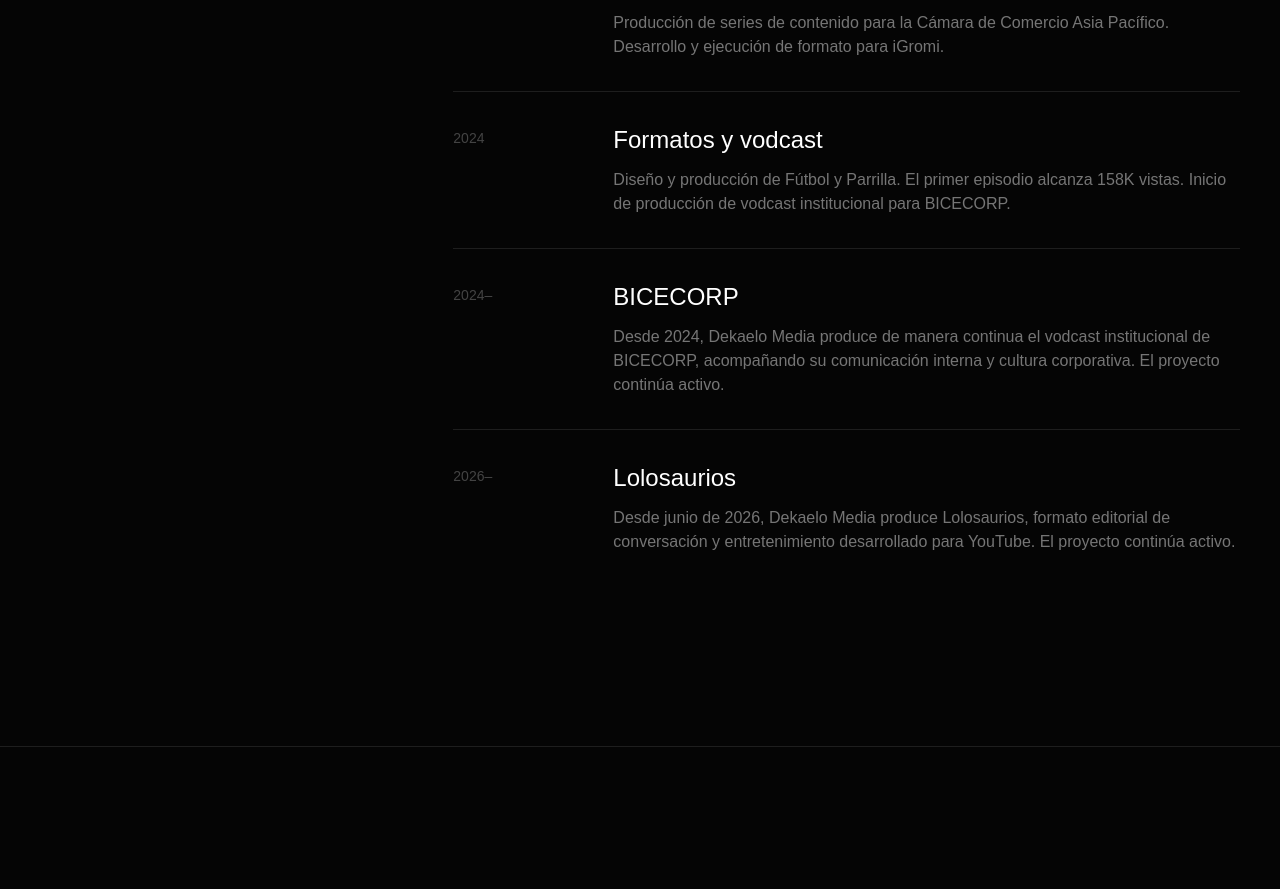
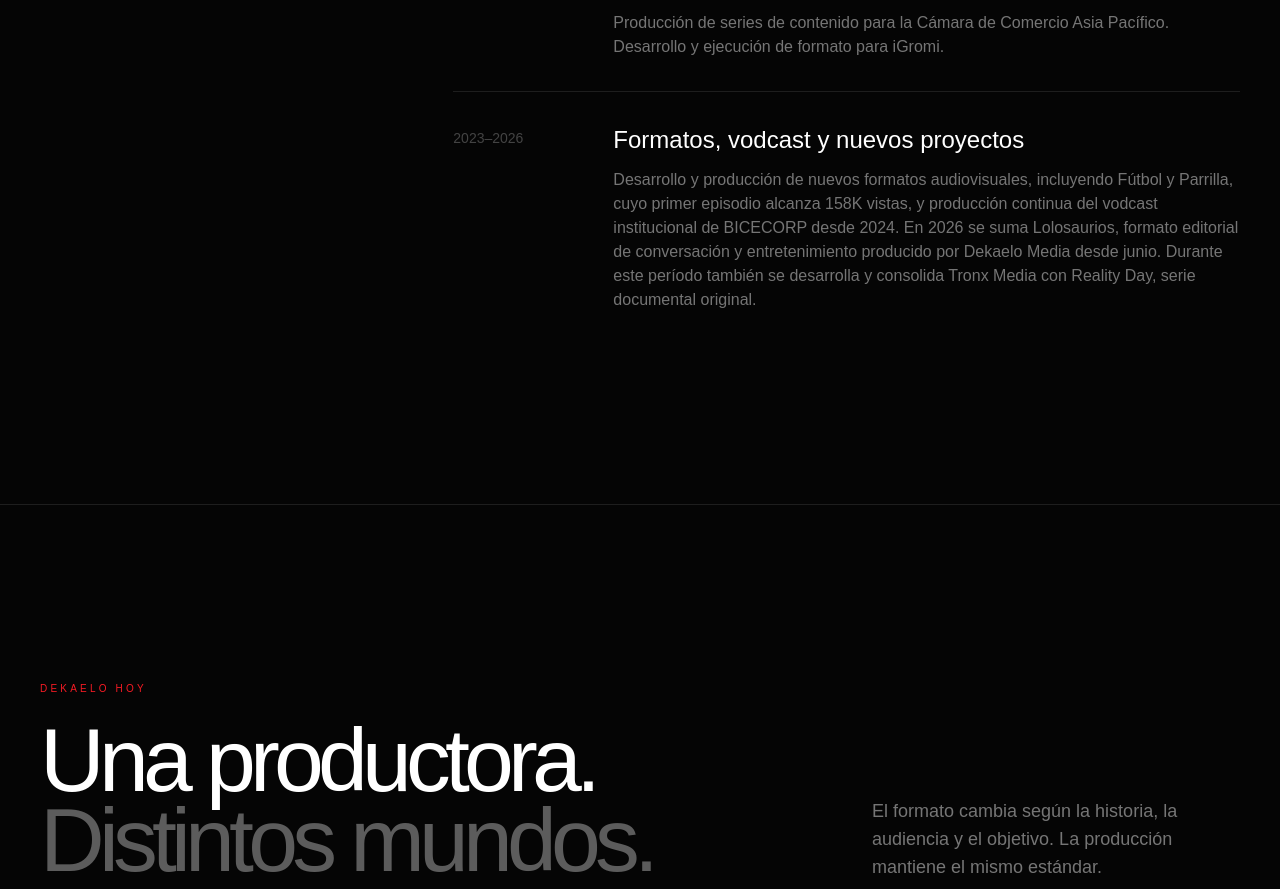
Before and after one commit to TronxGroup/Dekaelo-Media, a Next.js app: page /quienes-somos in a window 1280 px wide. Shown: the part 2800-3689 px from the top of the page. Built offline with nearby package versions, Linux system fonts and the light colour scheme.

Commit message:
Update page.tsx

```diff
--- a/app/quienes-somos/page.tsx
+++ b/app/quienes-somos/page.tsx
@@ -29,19 +29,9 @@ const milestones = [
     text: "Producción de series de contenido para la Cámara de Comercio Asia Pacífico. Desarrollo y ejecución de formato para iGromi.",
   },
   {
-    year: "2024",
-    title: "Formatos y vodcast",
-    text: "Diseño y producción de Fútbol y Parrilla. El primer episodio alcanza 158K vistas. Inicio de producción de vodcast institucional para BICECORP.",
-  },
-  {
-    year: "2024–",
-    title: "BICECORP",
-    text: "Desde 2024, Dekaelo Media produce de manera continua el vodcast institucional de BICECORP, acompañando su comunicación interna y cultura corporativa. El proyecto continúa activo.",
-  },
-  {
-    year: "2026–",
-    title: "Lolosaurios",
-    text: "Desde junio de 2026, Dekaelo Media produce Lolosaurios, formato editorial de conversación y entretenimiento desarrollado para YouTube. El proyecto continúa activo.",
+    year: "2023–2026",
+    title: "Formatos, vodcast y nuevos proyectos",
+    text: "Desarrollo y producción de nuevos formatos audiovisuales, incluyendo Fútbol y Parrilla, cuyo primer episodio alcanza 158K vistas, y producción continua del vodcast institucional de BICECORP desde 2024. En 2026 se suma Lolosaurios, formato editorial de conversación y entretenimiento producido por Dekaelo Media desde junio. Durante este período también se desarrolla y consolida Tronx Media con Reality Day, serie documental original.",
   },
 ];
 
```
